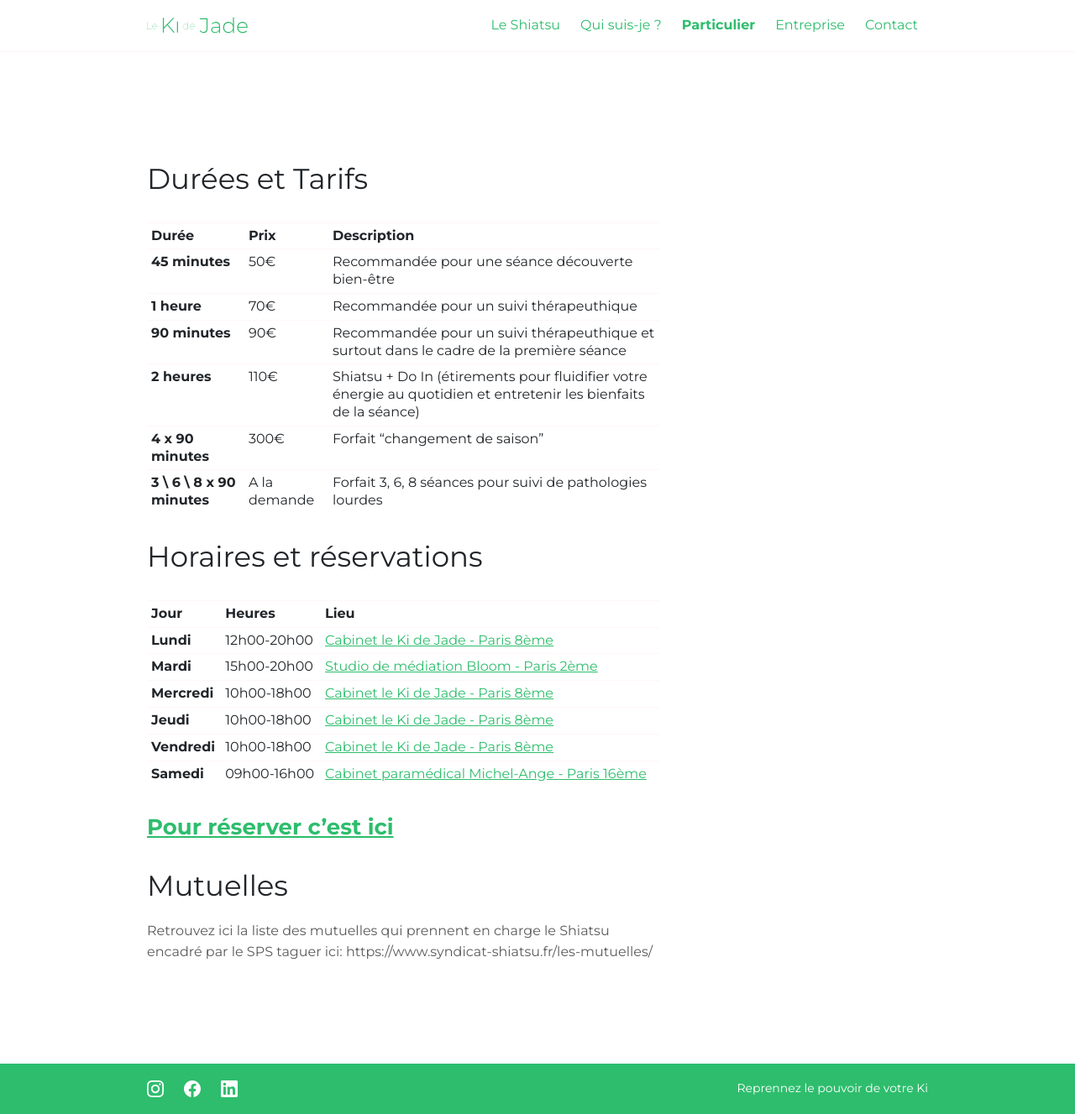
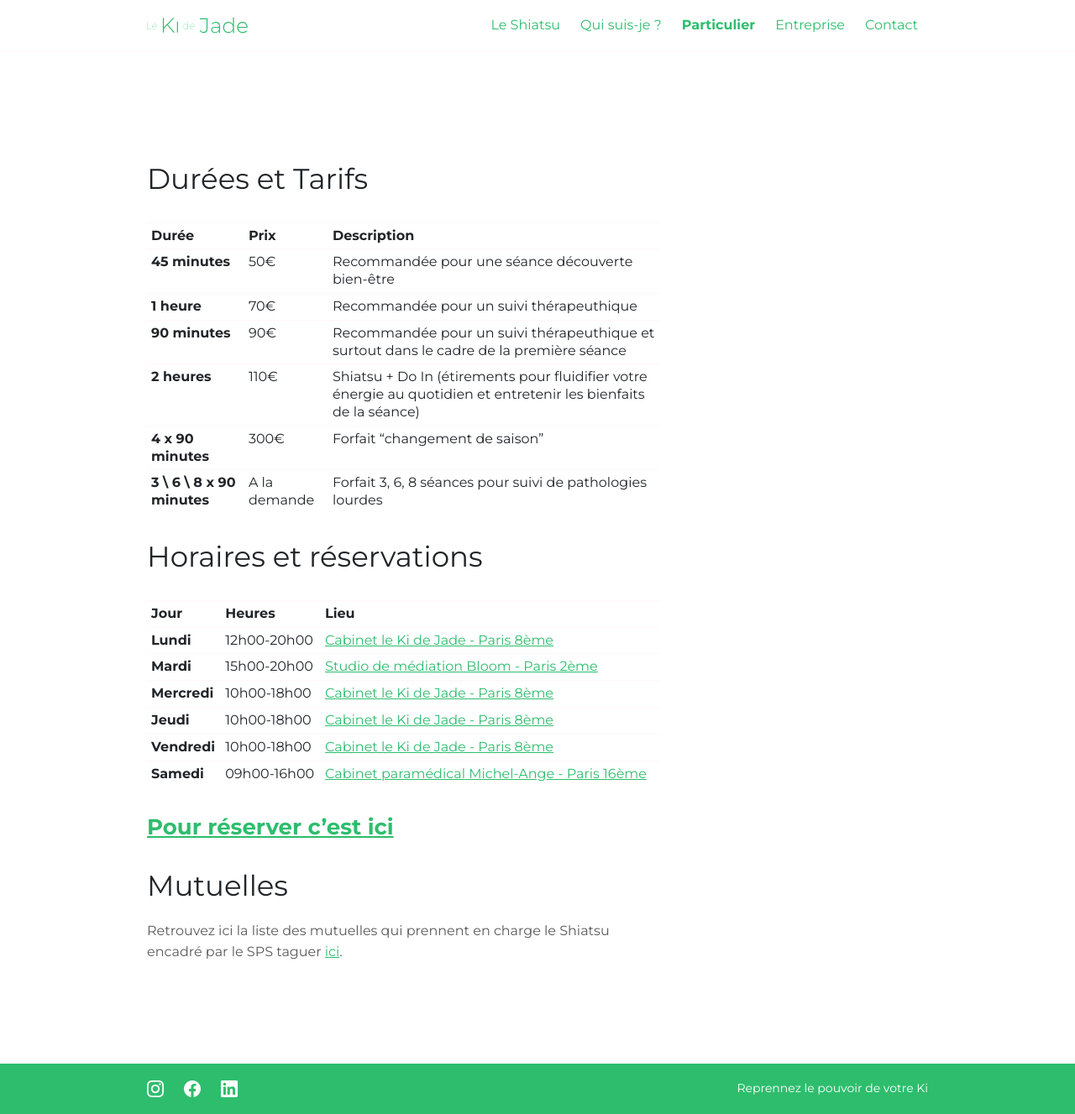
Before and after one commit to lekidejade/beta, a Jekyll site: the page built from particulier.md, in a window 1280 px wide. Shown: the whole page at 84% size. Built offline with Jekyll 4.4.1, drawn with Linux system fonts in a browser that asks for light colours; some of the changed lines change nothing that is shown.

Commit message:
Liens de redirections

```diff
--- a/particulier.md
+++ b/particulier.md
@@ -27,8 +27,8 @@
 | **Vendredi** | 10h00-18h00 | [Cabinet le Ki de Jade - Paris 8ème](https://goo.gl/maps/VrJBpNYD3VJrY114A){:target="_blank"}            |
 | **Samedi**   | 09h00-16h00 | [Cabinet paramédical Michel-Ange - Paris 16ème](https://goo.gl/maps/iaTXLQDH3uFvms219){:target="_blank"} |
 
-## [**Pour réserver c'est ici**](www.resalib.fr)
+## [**Pour réserver c'est ici**](/contact)
 
 # Mutuelles
 Retrouvez  ici la liste des mutuelles qui prennent en charge le Shiatsu encadré par le SPS
-taguer ici: https://www.syndicat-shiatsu.fr/les-mutuelles/
+taguer [ici](https://www.syndicat-shiatsu.fr/les-mutuelles/){:target="_blank"}.
```
